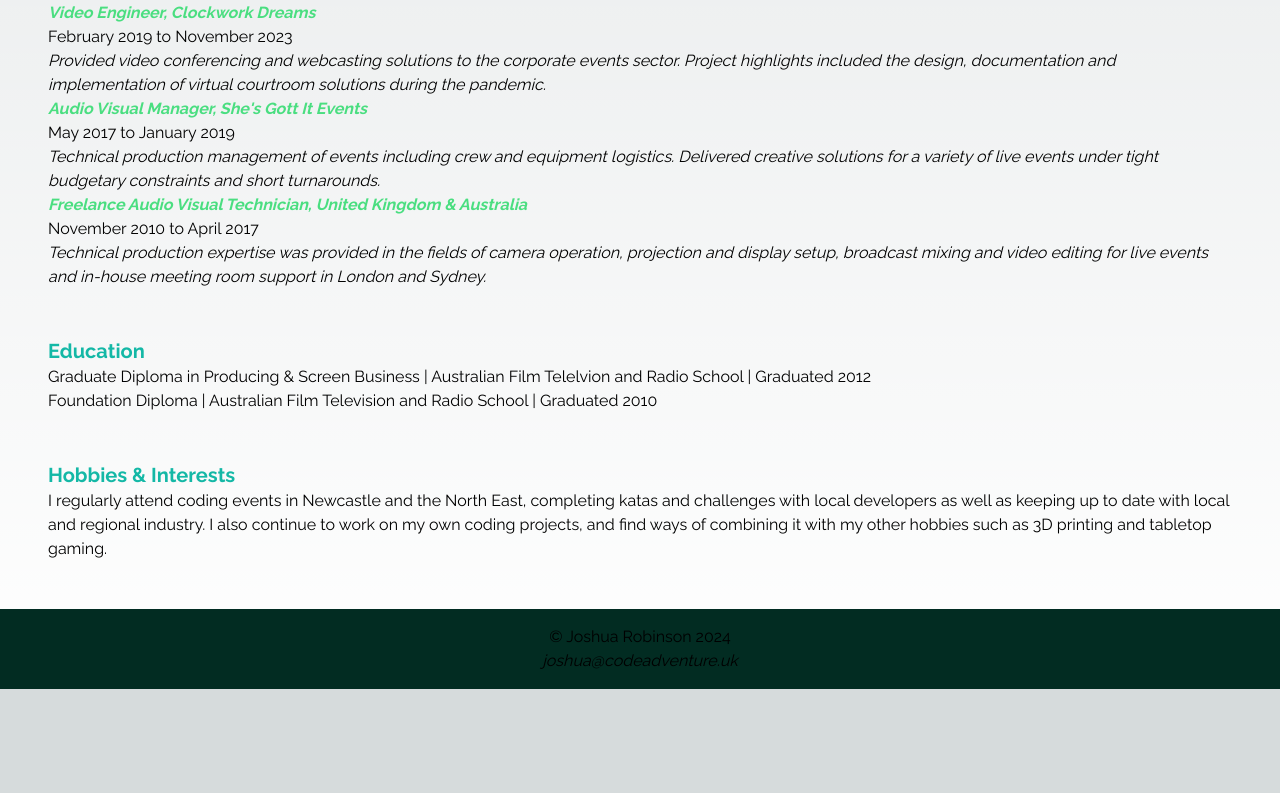
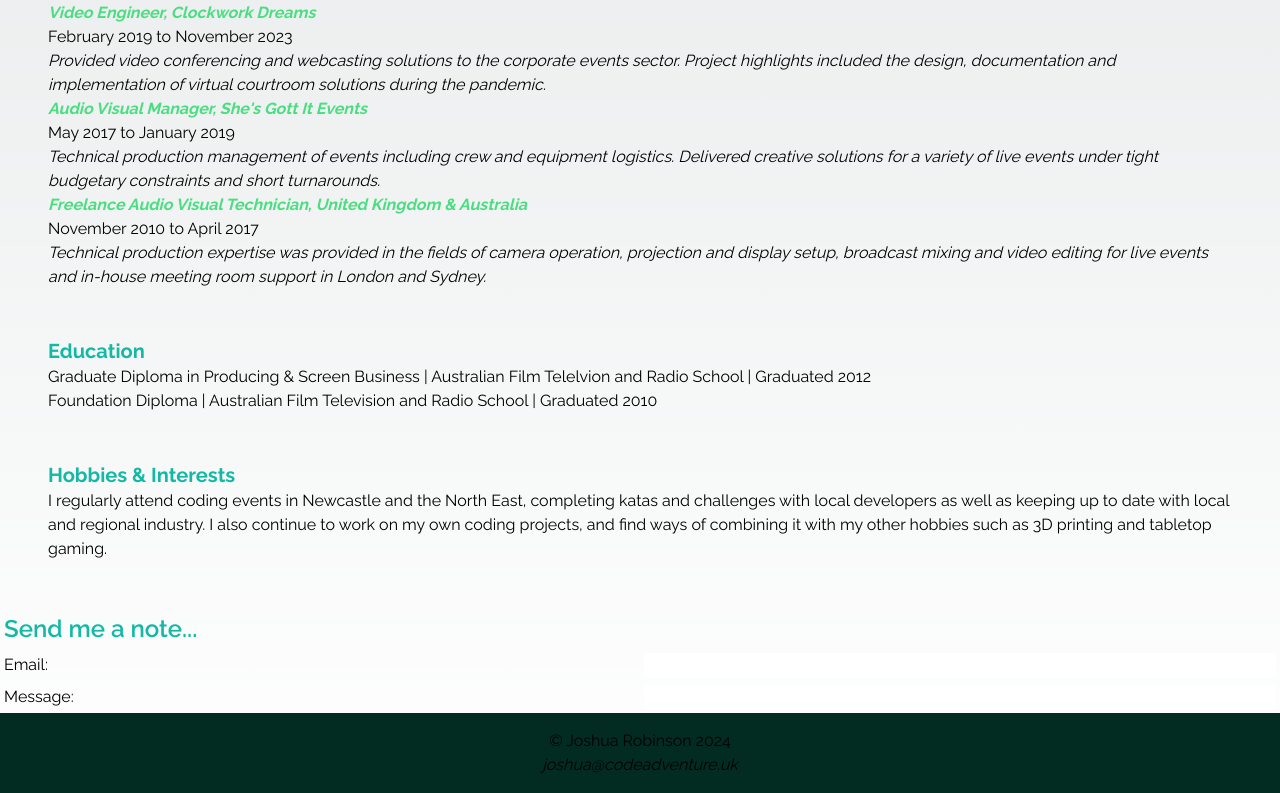
Before and after one commit to VenturingForth/code-adventure-website, a Next.js app: page /cv in a window 1280 px wide. Shown: the part 1007-1800 px from the top of the page. Before the commit the page ends 1696 px from the top, so only its background shows below. Built offline with nearby package versions, Linux system fonts and the light colour scheme.

Commit message:
Created a common layout to be applied to all pages.

```diff
--- a/app/cv/page.tsx
+++ b/app/cv/page.tsx
@@ -6,8 +6,6 @@ import NavBar from "../ui/navbar";
 export default function Page(){
     return (
         <>
-            <Header />
-            <NavBar />
             <main className="p-4">
                 <h1 className="text-2xl font-bold text-center text-teal-500">Curriculum Vitae of Joshua Robinson</h1>
                 <h2 className="text-xl font-bold text-center text-teal-500">Junior Software Developer</h2>
@@ -69,7 +67,6 @@ export default function Page(){
                     <p>I regularly attend coding events in Newcastle and the North East, completing katas and challenges with local developers as well as keeping up to date with local and regional industry. I also continue to work on my own coding projects, and find ways of combining it with my other hobbies such as 3D printing and tabletop gaming.</p>
                 </section>
             </main>
-            <Footer />
         </>
     )
 }
--- a/app/layout.tsx
+++ b/app/layout.tsx
@@ -1,6 +1,10 @@
 import type { Metadata } from "next";
 import "./globals.css";
 import { raleway } from "./ui/fonts";
+import Header from "./ui/header";
+import NavBar from "./ui/navbar";
+import Contact from "./ui/contact";
+import Footer from "./ui/footer";
 
 export const metadata: Metadata = {
   title: "Code Adventure",
@@ -15,7 +19,13 @@ export default function RootLayout({
   return (
     <html lang="en">
       <link rel="icon" href="/favicon.ico" sizes="any" />
-      <body className={raleway.className}>{children}</body>
+      <body className={raleway.className}>
+        <Header />
+        <NavBar />
+        {children}
+        <Contact />
+        <Footer />
+      </body>
     </html>
   );
 }
--- a/app/page.tsx
+++ b/app/page.tsx
@@ -6,10 +6,7 @@ import HomeMain from "./ui/homeMain";
 export default function Home() {
   return (
     <>
-      <Header />
-      <NavBar />
       <HomeMain />
-      <Footer />
     </>
   );
 }
--- a/app/ui/homeMain.tsx
+++ b/app/ui/homeMain.tsx
@@ -30,7 +30,6 @@ export default function HomeMain() {
                     <li>Social media links and profiles</li>
                 </ul>
             </section>
-            <Contact />
         </main>
     )
 }
```
